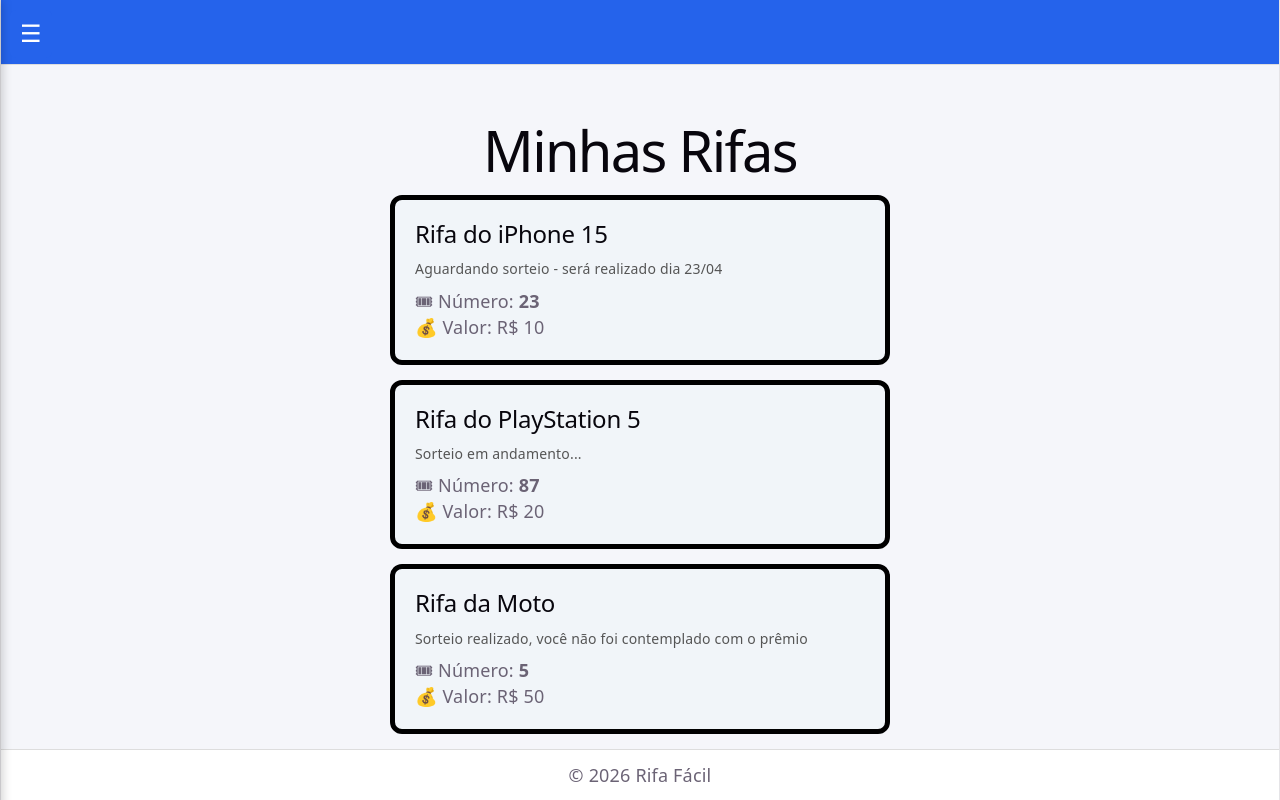
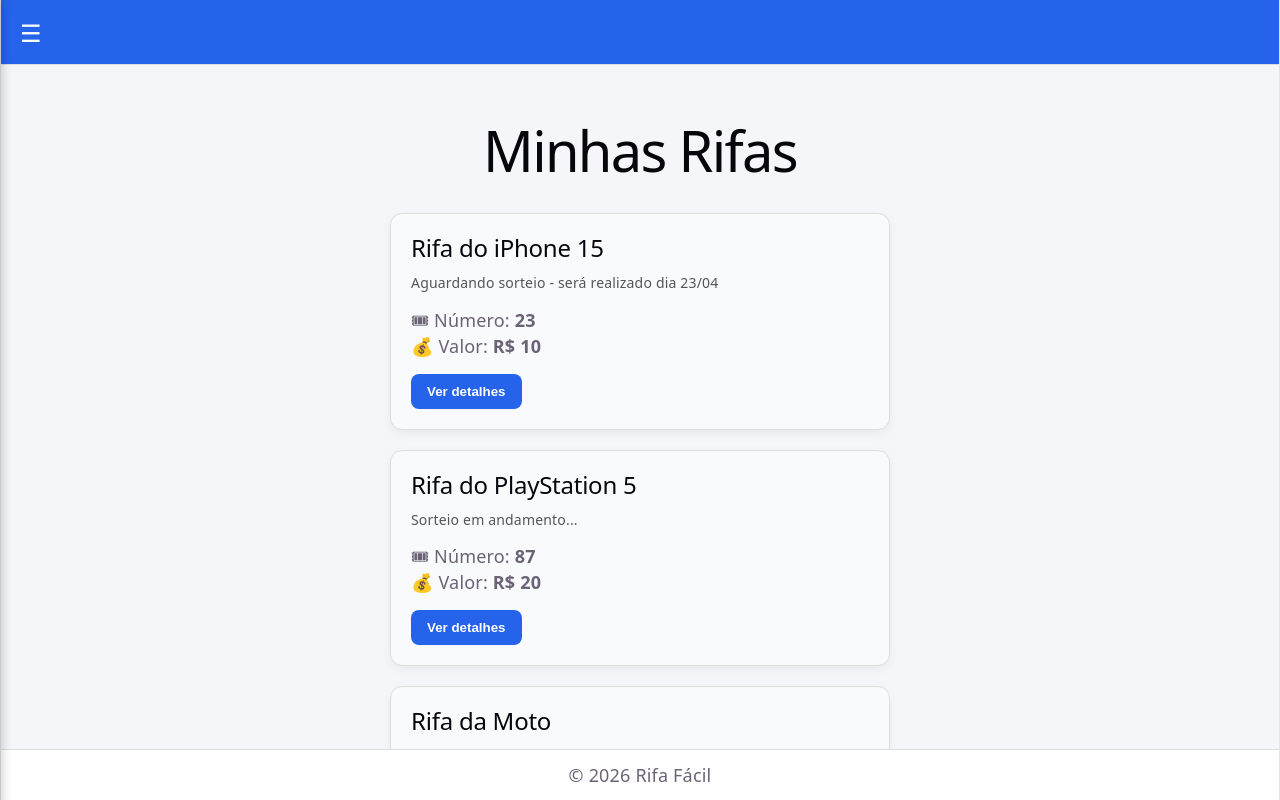
Before and after one commit to pietroggu/Rifas-Faceis, a React (Vite) app: page /suasrifas in a window 1280 px wide. Built offline with nearby package versions, Linux system fonts and the light colour scheme.

Commit message:
Você pode acessar novamente a página das rifas de um novo lugar

```diff
--- a/src/pages/Minhas_rifas.jsx
+++ b/src/pages/Minhas_rifas.jsx
@@ -1,9 +1,11 @@
 import React, { useState } from "react";
+import { useNavigate } from "react-router-dom";
 
 function Rifas() {
+  const navigate = useNavigate();
+
   const [myRaffles] = useState([
     {
-
       id: 1,
       title: "Rifa do iPhone 15",
       subtitle: "Aguardando sorteio - será realizado dia 23/04",
@@ -20,7 +22,7 @@ function Rifas() {
     {
       id: 3,
       title: "Rifa da Moto",
-      subtitle: "Sorteio realizado, você não foi contemplado com o prêmio",
+      subtitle: "Sorteio realizado, você não foi contemplado",
       number: 5,
       price: 50,
     },
@@ -28,7 +30,7 @@ function Rifas() {
 
   return (
     <div style={styles.container}>
-      <h1>Minhas Rifas</h1>
+      <h1 style={styles.title}>Minhas Rifas</h1>
 
       {myRaffles.length === 0 ? (
         <p>Você ainda não comprou nenhuma rifa.</p>
@@ -44,8 +46,27 @@ function Rifas() {
               </p>
 
               <p>
-                💰 Valor: R$ {raffle.price}
+                💰 Valor: <strong>R$ {raffle.price}</strong>
               </p>
+
+              <button
+                style={styles.button}
+                onMouseOver={(e) =>
+                  (e.target.style.background = "#1d4ed8")
+                }
+                onMouseOut={(e) =>
+                  (e.target.style.background = "#2563EB")
+                }
+                onMouseDown={(e) =>
+                  (e.target.style.transform = "scale(0.97)")
+                }
+                onMouseUp={(e) =>
+                  (e.target.style.transform = "scale(1)")
+                }
+                onClick={() => navigate(`/rifa/undefined`)}
+              >
+                Ver detalhes
+              </button>
             </div>
           ))}
         </div>
@@ -58,28 +79,47 @@ const styles = {
   container: {
     padding: "20px",
     textAlign: "center",
-    border: "5px",
   },
-  subtitle:{
-      fontSize: "14px",
-      color: "#555",
-      marginBottom: "5px",
+
+  title: {
+    marginBottom: "50px",
   },
+
+  subtitle: {
+    fontSize: "14px",
+    color: "#555",
+    marginBottom: "10px",
+  },
+
   list: {
     marginTop: "20px",
     display: "flex",
     flexDirection: "column",
-    gap: "15px",
+    gap: "20px",
     maxWidth: "500px",
     marginInline: "auto",
   },
 
   card: {
     padding: "20px",
-    border: "solid black 5px",
-    background: "#f1f5f9",
+    border: "1px solid #ddd",
+    background: "#f8fafc",
     borderRadius: "12px",
     textAlign: "left",
+    boxShadow: "0 4px 10px rgba(0,0,0,0.05)",
+    transition: "0.2s",
+  },
+
+  button: {
+    marginTop: "15px",
+    padding: "10px 16px",
+    background: "#2563EB",
+    color: "#fff",
+    border: "none",
+    borderRadius: "8px",
+    cursor: "pointer",
+    fontWeight: "bold",
+    transition: "all 0.2s ease",
   },
 };
 
```
